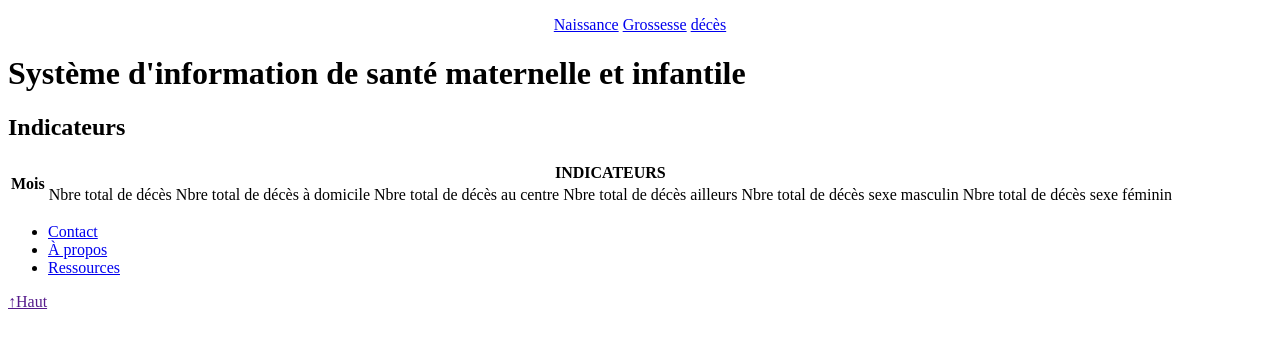
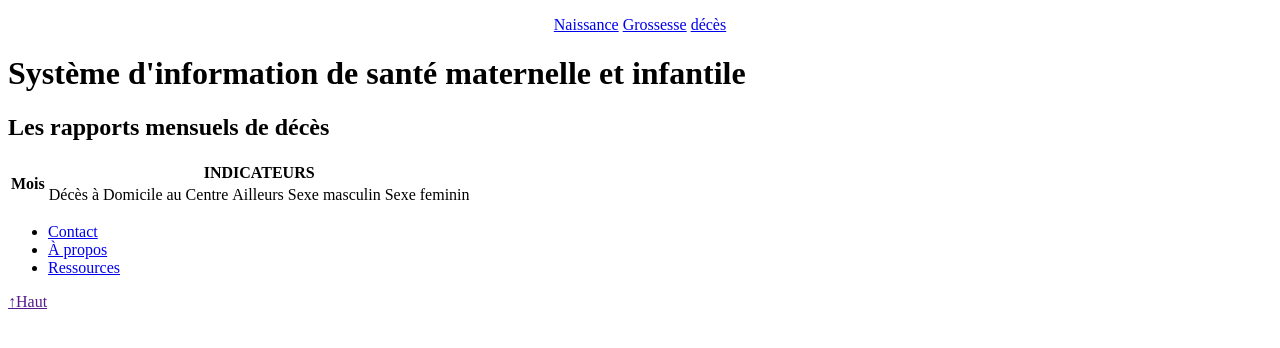
Before and after one commit to yeleman/unfpa2012, a Django app: template unfpa_web/templates/death.html in a window 1280 px wide. Shown: the part 116-464 px from the top of the page. Run offline with Django 3.2, Linux system fonts and the light colour scheme; the template is opened without the code that fills it, so the values that code supplies are empty; parts of the project's set-up code (start-up, migrations or seed data) failed here and were passed over.

Commit message:
correction des labels

```diff
--- a/unfpa_web/templates/birth.html
+++ b/unfpa_web/templates/birth.html
@@ -9,11 +9,11 @@
 
 <div id="context">
 
-<h2>Les rapports mensuels des naissances</h2>
+<h2>Les rapports mensuels de naissances</h2>
 <table>
     <tr>
         <th rowspan="2"> Mois </th>
-        <th colspan="8"><center>INDICATEURS</center></th>
+        <th colspan="8" style="text-align:center">INDICATEURS</th>
     </tr>
     <tr>
         <td>Naissance</td>
--- a/unfpa_web/templates/death.html
+++ b/unfpa_web/templates/death.html
@@ -10,19 +10,19 @@
 
 <div id="context">
 
-<h2>Indicateurs {{eg}}</h2>
+<h2>Les rapports mensuels de décès</h2>
     <table>
         <tr>
             <th rowspan="2"> Mois </th>
             <th colspan="6" style="text-align:center">  INDICATEURS </th>
         </tr>
         <tr>
-            <td>Nbre total de décès</td>
-            <td>Nbre total de décès à domicile</td>
-            <td>Nbre total de décès au centre</td>
-            <td>Nbre total de décès ailleurs</td>
-            <td>Nbre total de décès sexe masculin </td>
-            <td>Nbre total de décès sexe féminin </td>
+            <td>Décès</td>
+            <td>à Domicile</td>
+            <td>au Centre</td>
+            <td>Ailleurs</td>
+            <td>Sexe masculin</td>
+            <td>Sexe feminin</td>
         </tr>
         {% for indicator in indicators%}
         <tr>
--- a/unfpa_web/views/death.py
+++ b/unfpa_web/views/death.py
@@ -14,8 +14,6 @@ def sum_month(month):
 
     indicator = {'month': month, 'ntd': 0, 'dd': 0, 'dc': 0, 'da': 0, 'sm': 0,
                  'sf': 0}
-
-    print child_reports
 
     for report in child_reports:
         indicator['ntd'] += 1
```
Also changed, not shown: unfpa_web/templates/pregnancy.html (+7 -7 lines).
